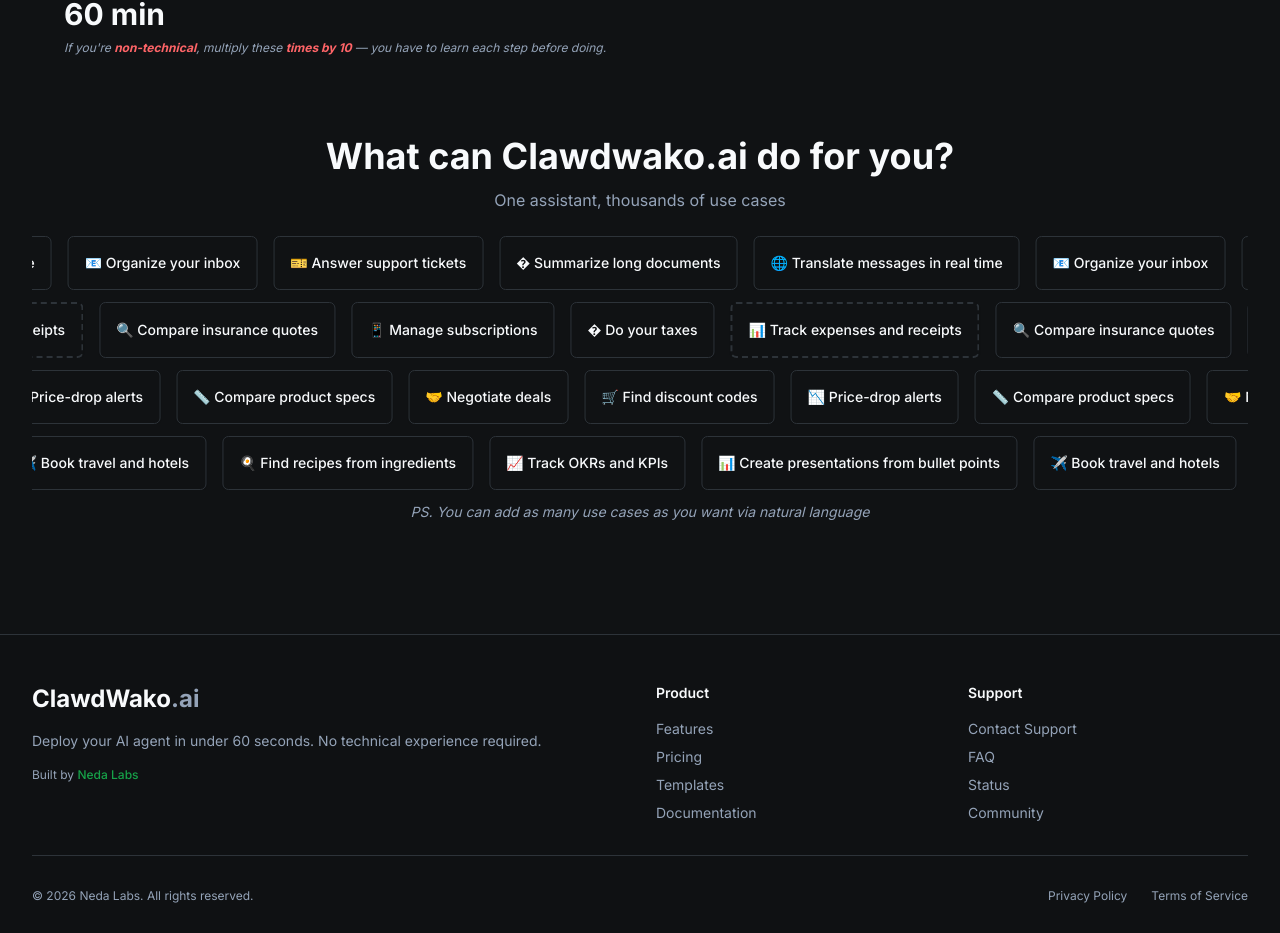
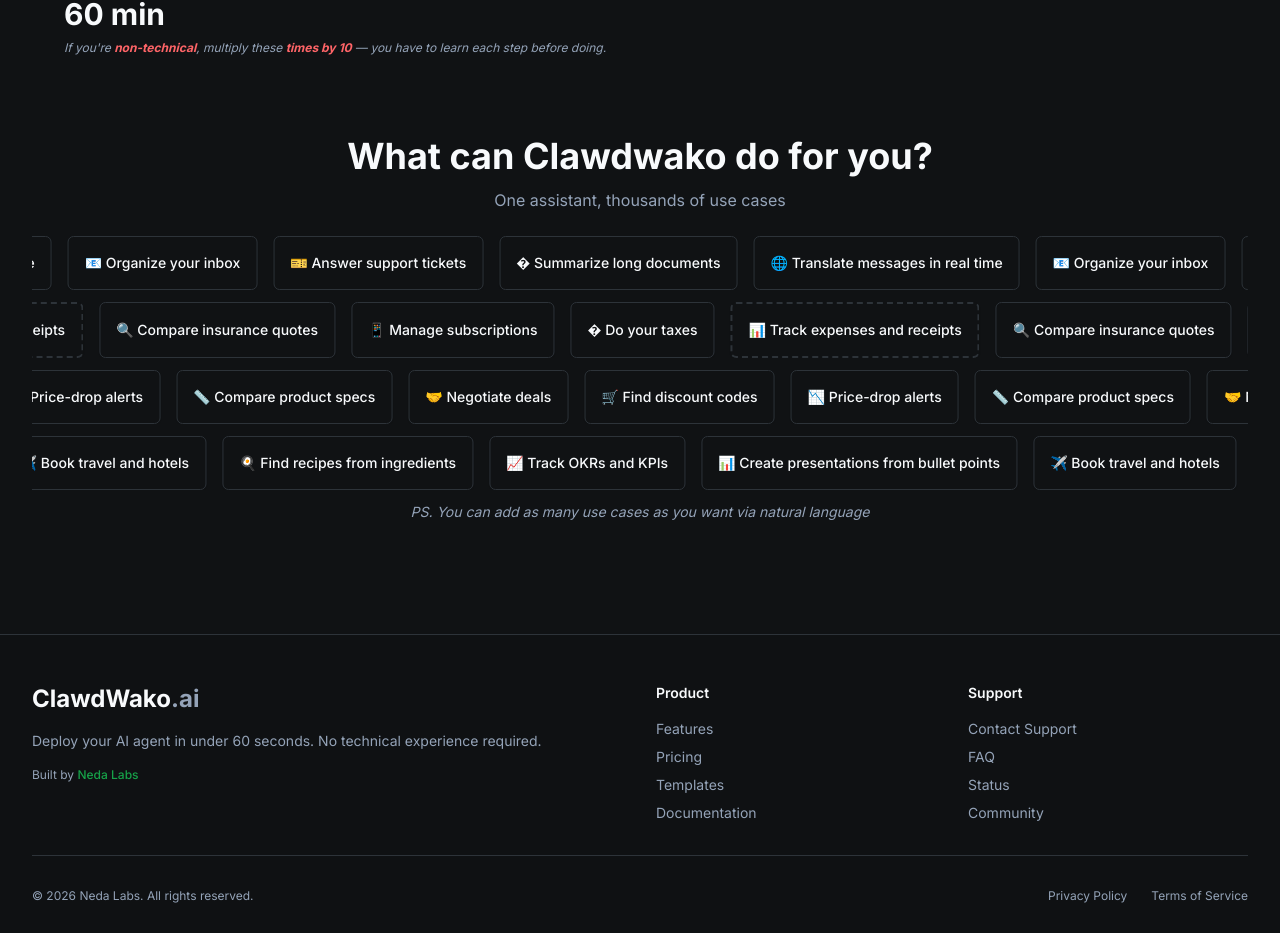
Before and after one commit to 0xMgwan/clawdwako, a Next.js app: page / in a window 1280 px wide. Shown: the part 2207-3140 px from the top of the page. Built offline with nearby package versions, Linux system fonts and the light colour scheme; no server answers.

Commit message:
Remove '.ai' from 'Clawdwako.ai' in use cases section heading

```diff
--- a/src/app/page.tsx
+++ b/src/app/page.tsx
@@ -1010,7 +1010,7 @@
       <section className="py-8 px-4 sm:px-6 lg:px-8 overflow-hidden">
         <div className="max-w-6xl mx-auto text-center mb-6">
           <h2 className="text-3xl md:text-4xl font-bold mb-3">
-            What can Clawdwako.ai do for you?
+            What can Clawdwako do for you?
           </h2>
           <p className="text-base text-muted-foreground">
             One assistant, thousands of use cases
```
